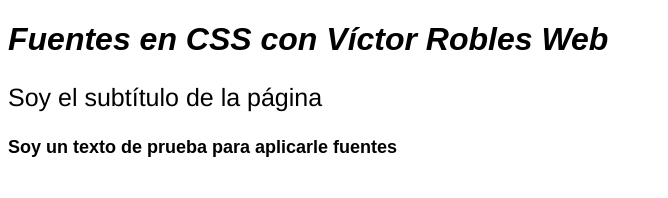
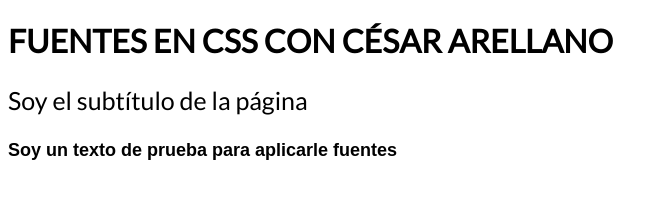
Before and after one commit to CesarArellano/Master-en-CSS, a plain HTML site: page aprendiendo-css/02-fuentes/index.html in a window 1280 px wide. Shown: the whole page, without its empty margins (0-668 px from the left). Drawn offline with Linux system fonts and the light colour scheme.

Commit message:
Custom Fonts With CSS 3

```diff
--- a/aprendiendo-css/02-fuentes/index.html
+++ b/aprendiendo-css/02-fuentes/index.html
@@ -8,7 +8,7 @@
   <title>Fuentes</title>
 </head>
 <body>
-  <h1>Fuentes en CSS con Víctor Robles Web</h1>
+  <h1>Fuentes en CSS con César Arellano</h1>
   <h3>Soy el subtítulo de la página</h3>
   <p>Soy un texto de prueba para aplicarle fuentes</p>
 </body>
--- a/aprendiendo-css/02-fuentes/styles.css
+++ b/aprendiendo-css/02-fuentes/styles.css
@@ -1,10 +1,15 @@
+@font-face {
+  font-family: Lato;
+  src: url(fonts/lato/Lato-Regular.ttf);
+}
+
 h1 {
-  font-family: Arial, Helvetica, sans-serif;
-  font-style: italic;
+  font-family: 'Lato', sans-serif;
+  text-transform: uppercase;
 }
 
 h3 {
-  font-family: "Helvetica";
+  font-family: 'Lato', sans-serif;
   font-size: 25px;
   font-weight: lighter;
 }
```
Also changed, not shown: aprendiendo-css/02-fuentes/fonts/lato/Lato-Black.ttf (added), aprendiendo-css/02-fuentes/fonts/lato/Lato-BlackItalic.ttf (added), aprendiendo-css/02-fuentes/fonts/lato/Lato-Bold.ttf (added), aprendiendo-css/02-fuentes/fonts/lato/Lato-BoldItalic.ttf (added), aprendiendo-css/02-fuentes/fonts/lato/Lato-Italic.ttf (added), aprendiendo-css/02-fuentes/fonts/lato/Lato-Light.ttf (added), aprendiendo-css/02-fuentes/fonts/lato/Lato-LightItalic.ttf (added), aprendiendo-css/02-fuentes/fonts/lato/Lato-Regular.ttf (added), aprendiendo-css/02-fuentes/fonts/lato/Lato-Thin.ttf (added), aprendiendo-css/02-fuentes/fonts/lato/Lato-ThinItalic.ttf (added), aprendiendo-css/02-fuentes/fonts/lato/OFL.txt (added).
